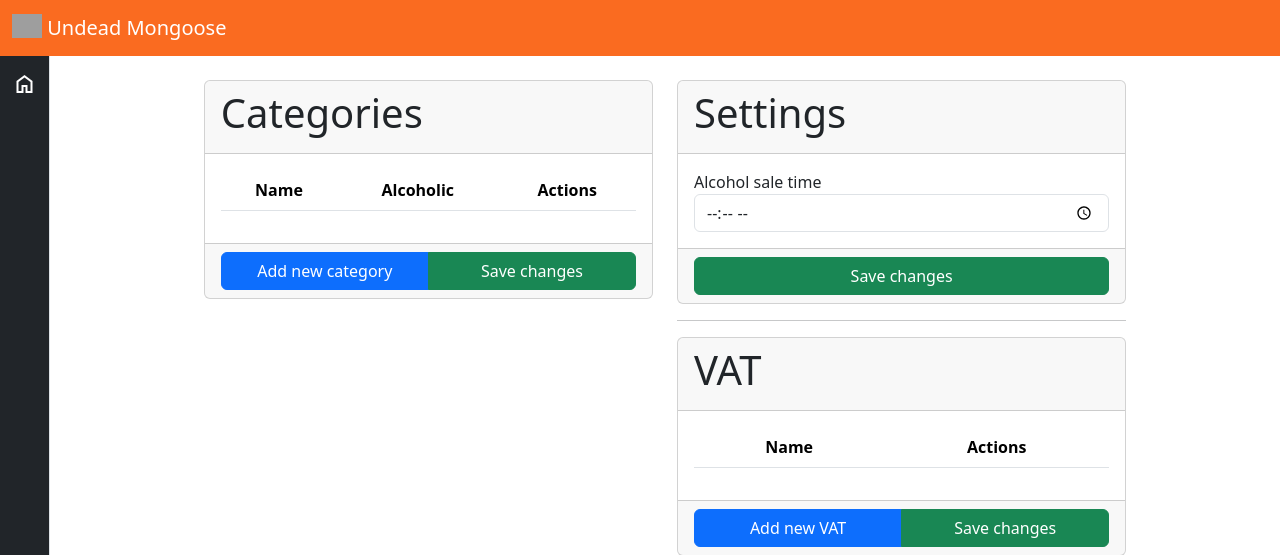
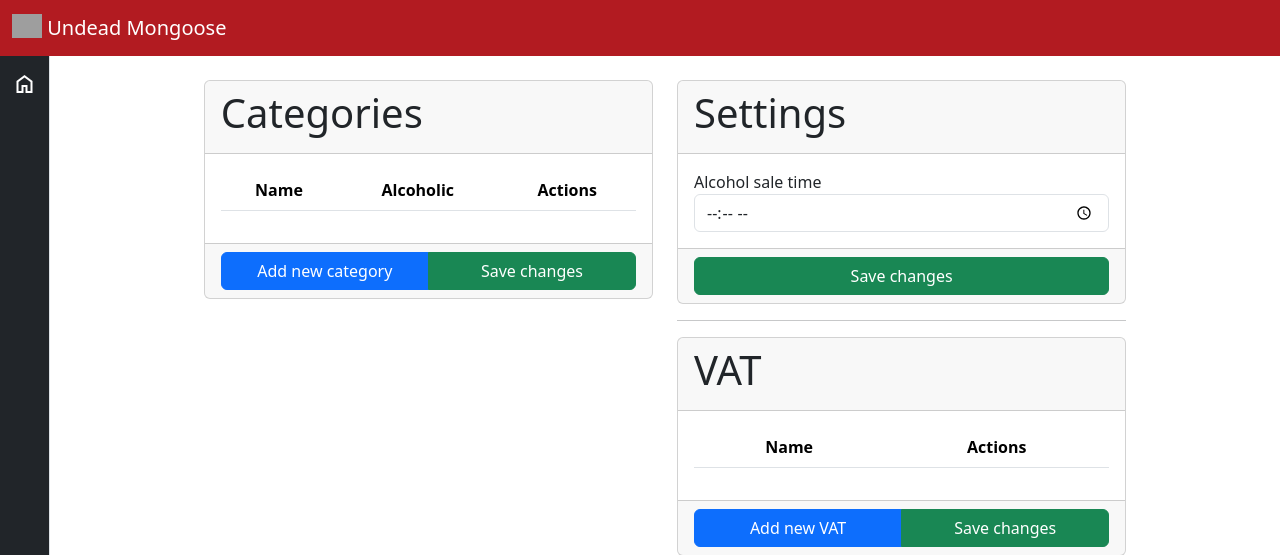
Before and after one commit to svsticky/undead-mongoose, a Django app: template admin_board_view/templates/settings.html in a window 1280 px wide. Shown: the top 555 px of the page. Run offline with Django 3.2, Linux system fonts and the light colour scheme; the template is opened without the code that fills it, so the values that code supplies are empty; grey boxes are pictures that could not be loaded.

Commit message:
chore: update board color

```diff
--- a/admin_board_view/static/AdminBoardView/styles.css
+++ b/admin_board_view/static/AdminBoardView/styles.css
@@ -32,11 +32,11 @@
 }
 
 .board-color {
-  background-color: #fa6b20;
+  background-color: #b21b21;
 }
 
 .text-board {
-  color: #fa6b20;
+  color: #b21b21;
 }
 
 .disabled-product {
```
